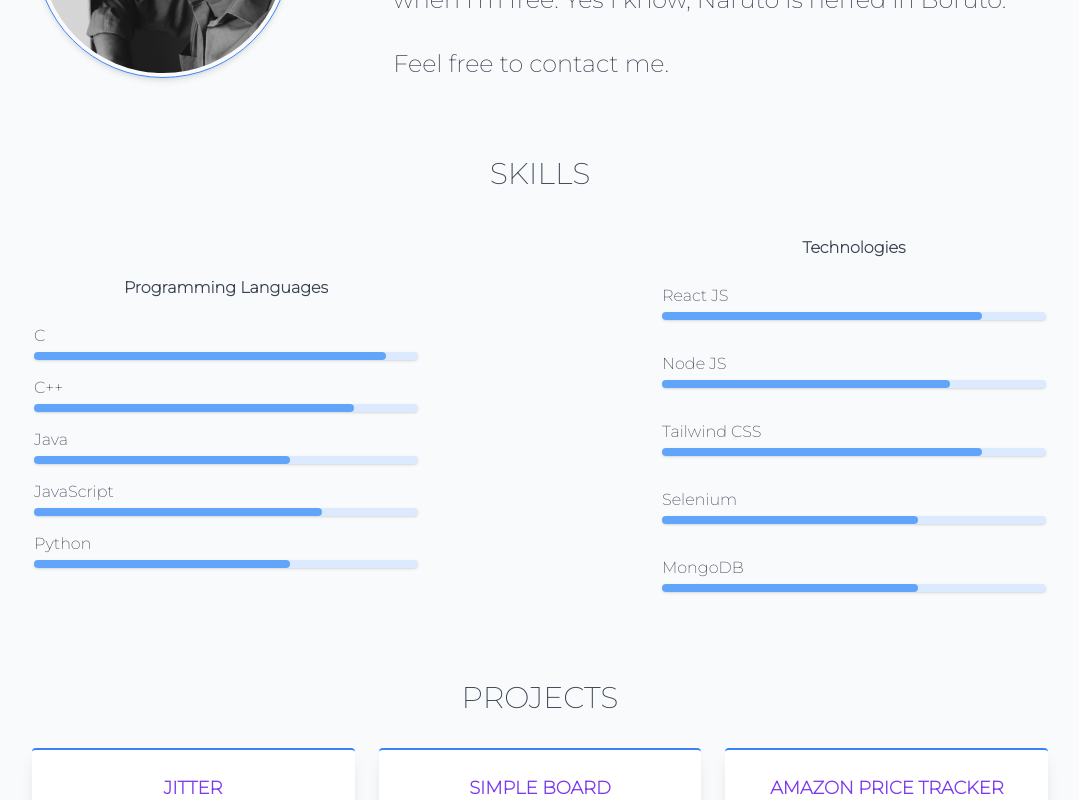
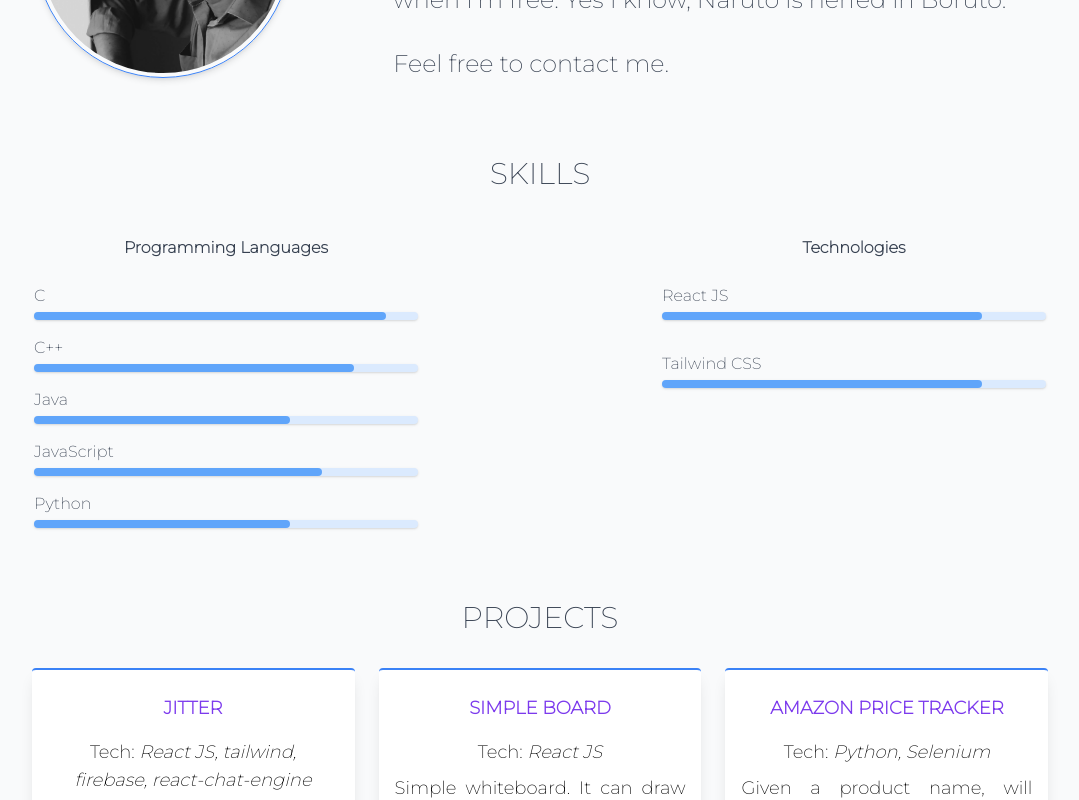
Before and after one commit to venkat-gvk/gvk, a React (Create React App) app: page / in a window 1280 px wide. Shown: the part 420-1220 px from the top of the page, without its empty margins (100-1179 px from the left). Built offline with nearby package versions, Linux system fonts and the light colour scheme.

Commit message:
Removed MongoDB, Nodejs and Selenium

```diff
--- a/src/components/util_Projects_skills.js
+++ b/src/components/util_Projects_skills.js
@@ -63,8 +63,8 @@ export const languages = [
 ];
 export const technologies = [
   { tech: "React JS", level: "83.333333" },
-  { tech: "Node JS", level: "75" },
+  // { tech: "Node JS", level: "75" },
   { tech: "Tailwind CSS", level: "83.333333" },
-  { tech: "Selenium", level: "66.666667" },
-  { tech: "MongoDB", level: "66.666667" },
+  // { tech: "Selenium", level: "66.666667" },
+  // { tech: "MongoDB", level: "66.666667" },
 ];
```
